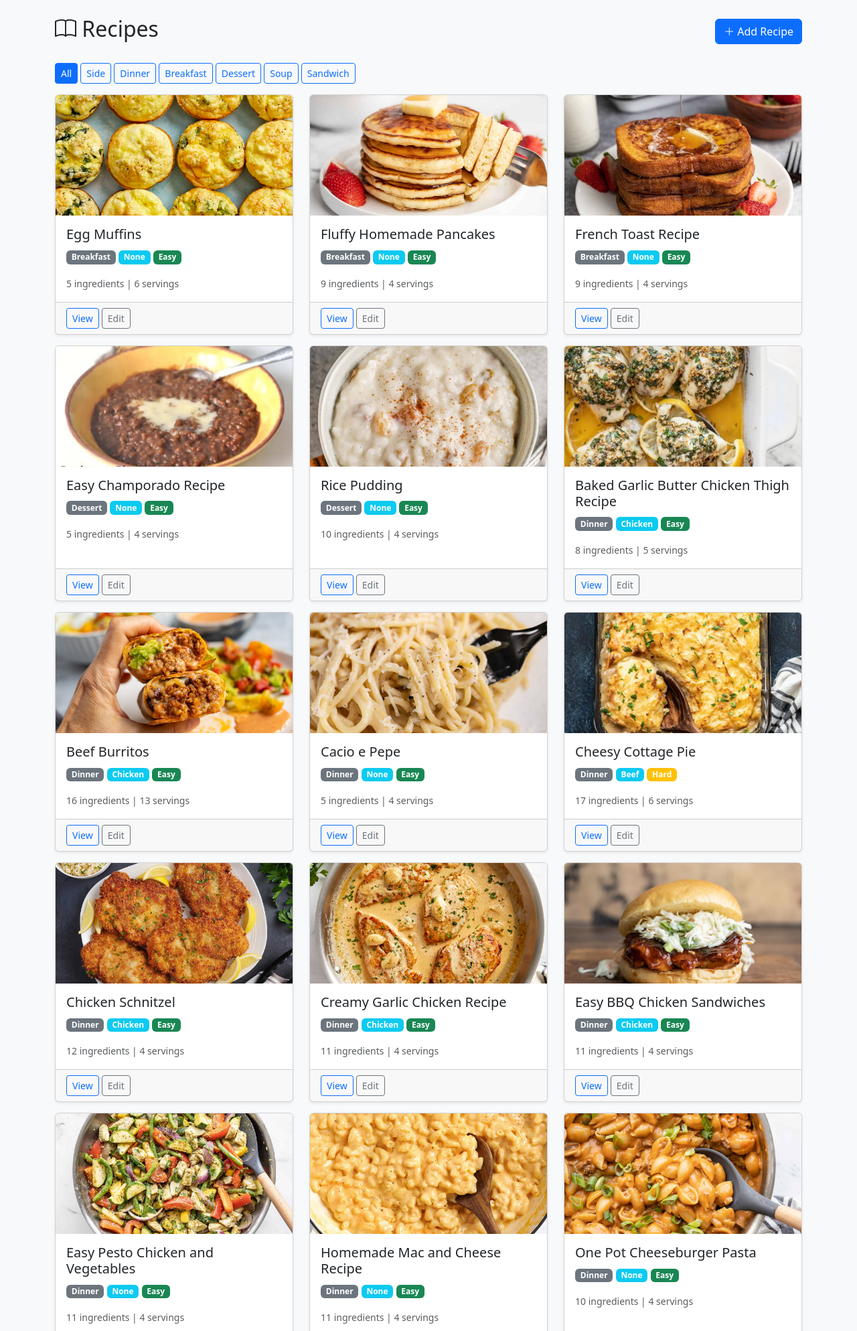
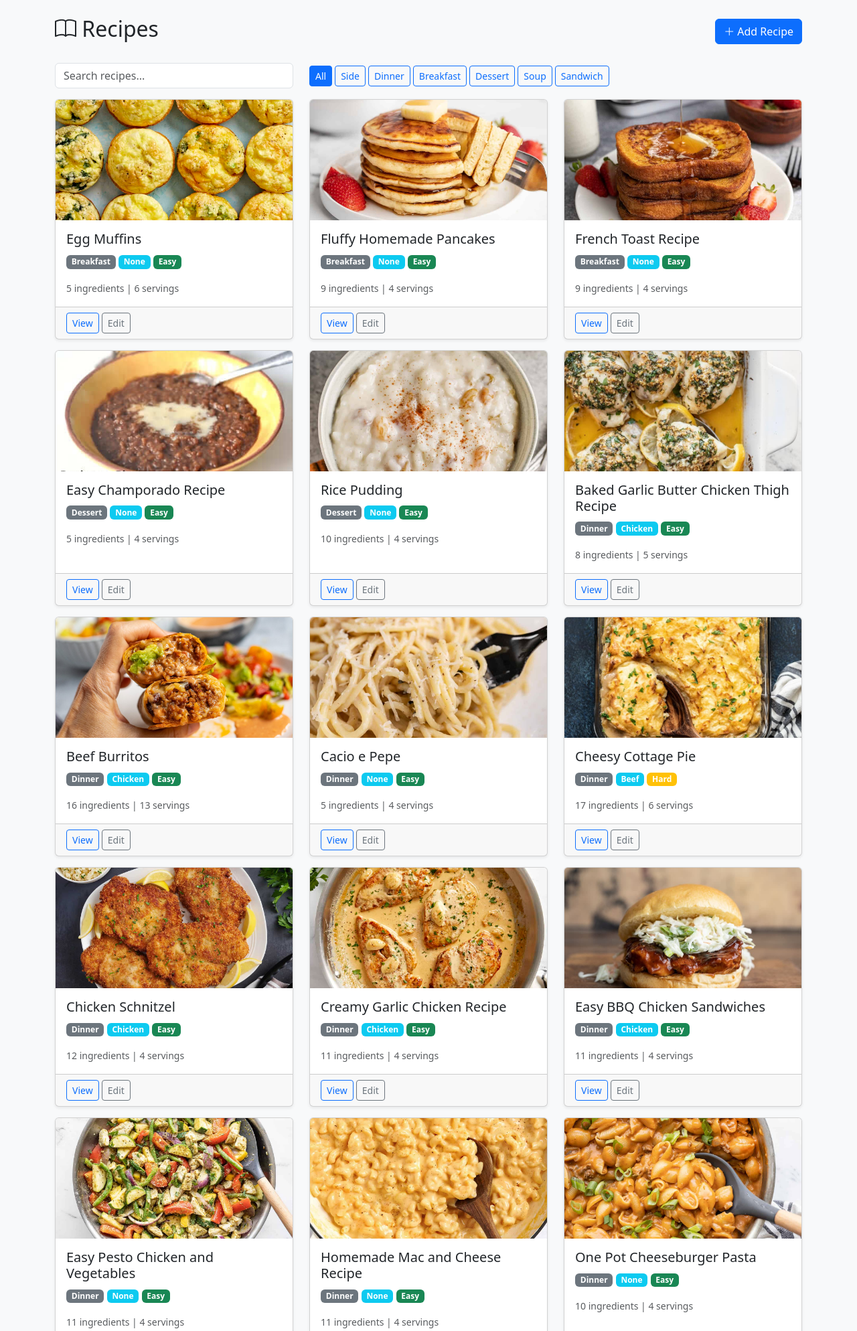
Before and after one commit to devlynallin-alt/Dinner-recipes, a Flask app: page /recipes in a window 1280 px wide. Shown: the part 56-2044 px from the top of the page at 67% size. Run offline with Flask 3, Linux system fonts and the light colour scheme.

Commit message:
Add search bar to recipes page

```diff
--- a/templates/recipes.html
+++ b/templates/recipes.html
@@ -10,16 +10,21 @@
     </a>
 </div>
 
-<div class="mb-3">
-    <a href="{{ url_for('recipes_list', category='all') }}" class="btn btn-sm {{ 'btn-primary' if selected_category == 'all' else 'btn-outline-primary' }}">All</a>
-    {% for cat in categories %}
-    <a href="{{ url_for('recipes_list', category=cat) }}" class="btn btn-sm {{ 'btn-primary' if selected_category == cat else 'btn-outline-primary' }}">{{ cat }}</a>
-    {% endfor %}
+<div class="row mb-3">
+    <div class="col-md-4">
+        <input type="text" id="searchInput" class="form-control" placeholder="Search recipes...">
+    </div>
+    <div class="col-md-8 d-flex align-items-center flex-wrap gap-1">
+        <a href="{{ url_for('recipes_list', category='all') }}" class="btn btn-sm {{ 'btn-primary' if selected_category == 'all' else 'btn-outline-primary' }}">All</a>
+        {% for cat in categories %}
+        <a href="{{ url_for('recipes_list', category=cat) }}" class="btn btn-sm {{ 'btn-primary' if selected_category == cat else 'btn-outline-primary' }}">{{ cat }}</a>
+        {% endfor %}
+    </div>
 </div>
 
-<div class="row">
+<div class="row" id="recipeGrid">
     {% for recipe in recipes %}
-    <div class="col-md-4 mb-3">
+    <div class="col-md-4 mb-3 recipe-card" data-name="{{ recipe.name.lower() }}">
         <div class="card h-100">
             {% if recipe.image %}
             <img src="{{ url_for('static', filename='uploads/' + recipe.image) }}" class="card-img-top" alt="{{ recipe.name }}" style="height: 180px; object-fit: cover;">
@@ -52,3 +57,15 @@
     {% endfor %}
 </div>
 {% endblock %}
+
+{% block scripts %}
+<script>
+document.getElementById('searchInput').addEventListener('input', function() {
+    const search = this.value.toLowerCase();
+    document.querySelectorAll('.recipe-card').forEach(card => {
+        const name = card.dataset.name;
+        card.style.display = name.includes(search) ? '' : 'none';
+    });
+});
+</script>
+{% endblock %}
```
